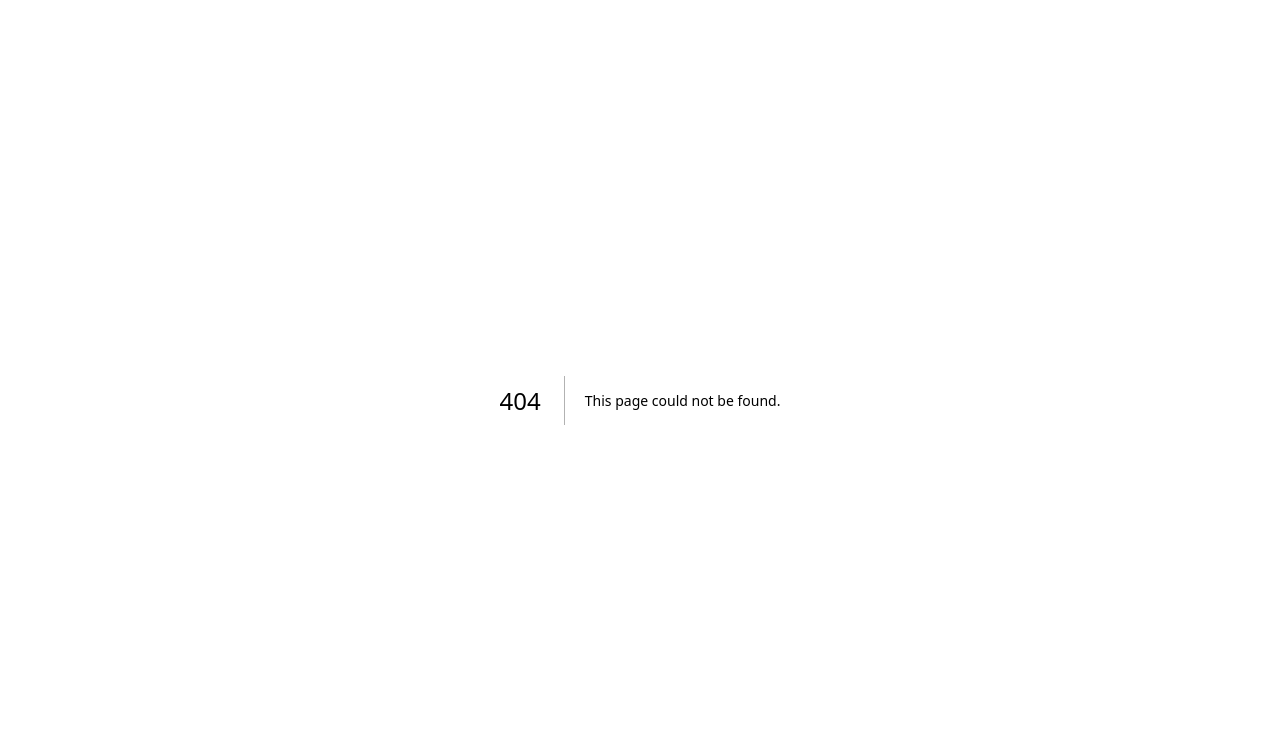
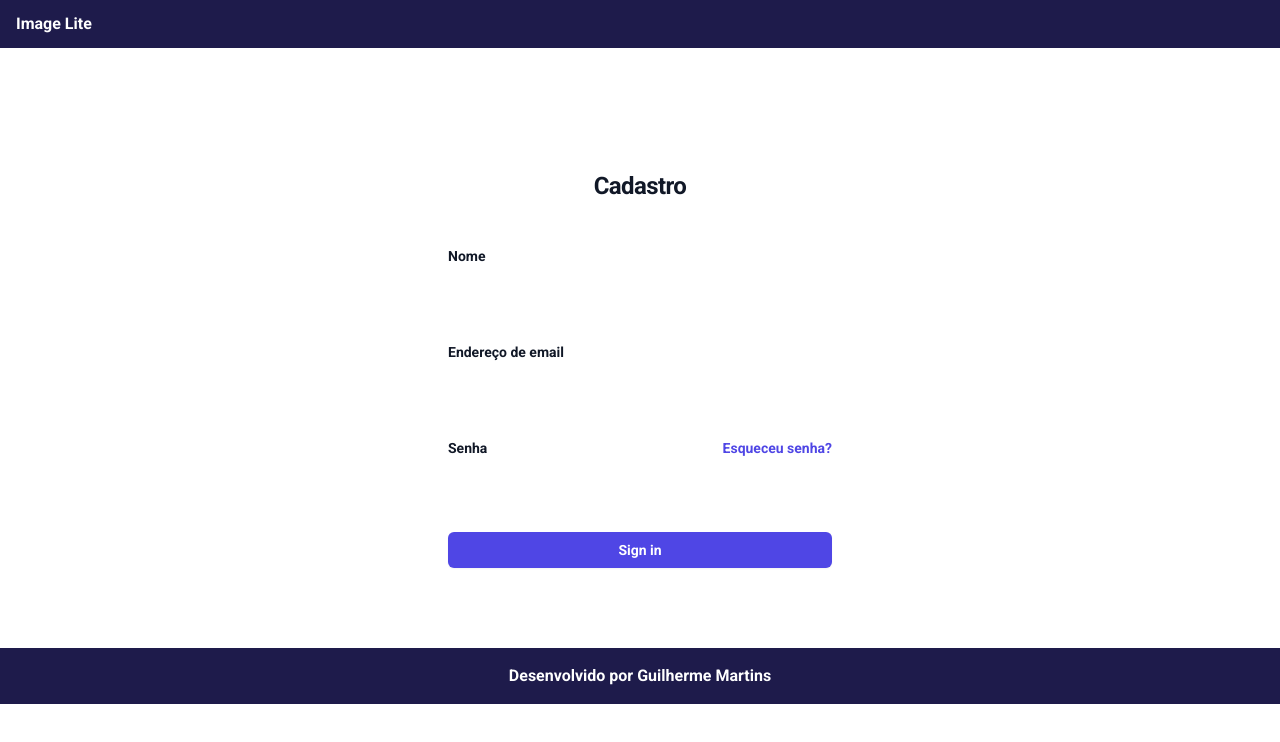
Before and after one commit to guidossan/Projeto-React-Java, a Next.js app in the folder imagelite/: page /login in a window 1280 px wide. Before the commit this address had no page. Shown: the top 742 px of the page. Built offline with nearby package versions, Linux system fonts and the light colour scheme.

Commit message:
formulário login/cadastro

```diff
--- /dev/null
+++ b/imagelite/src/app/login/page.tsx
@@ -0,0 +1,82 @@
+'use client'
+import{ Template, InputText, RenderIf } from '@/components'
+import{ useState } from 'react'
+
+
+export default function Login(){
+    const [loading, setLoading] = useState<boolean>(false);
+    const [newUser, setNewUser] = useState<boolean>(false);
+
+    return (
+        <Template loading={loading}>
+             <div className="flex min-h-full flex-1 flex-col justify-center px-6 py-12 lg:px-8">
+                <div className="sm:mx-auto sm:w-full sm:max-w-sm">
+                <RenderIf>
+                    <h2 className="mt-10 text-center text-2xl font-bold leading-9 tracking-tight text-gray-900">
+                        Cadastro
+                    </h2>
+
+                </RenderIf>
+                </div>
+
+                <div className="mt-10 sm:mx-auto sm:w-full sm:max-w-sm">
+                <form className="space-y-6" action="#" method="POST">
+                    <RenderIf>
+
+                    <div>
+                        <label htmlFor="email" className="block text-sm font-medium leading-6 text-gray-900">
+                            Nome
+                        </label>
+                        <div className="mt-2">
+                            <InputText
+                                style="w-full"
+                                id="nome"/>
+                        </div>
+                    </div>
+                    </RenderIf>
+                    <div>
+                    <label htmlFor="email" className="block text-sm font-medium leading-6 text-gray-900">
+                        Endereço de email
+                    </label>
+                    <div className="mt-2">
+                        <InputText
+                            style="w-full"
+                            id="email"/>
+                    </div>
+                    </div>
+
+                    <div>
+                    <div className="flex items-center justify-between">
+                        <label htmlFor="password" className="block text-sm font-medium leading-6 text-gray-900">
+                        Senha
+                        </label>
+                        <div className="text-sm">
+                        <a href="#" className="font-semibold text-indigo-600 hover:text-indigo-500">
+                            Esqueceu senha?
+                        </a>
+                        </div>
+                    </div>
+                    <div className="mt-2">
+                        <InputText
+                            style="w-full"
+                            id="senha"
+                            type='password'/>
+                    </div>
+                    </div>
+
+                    <div>
+                    <button
+                        type="submit"
+                        className="flex w-full justify-center rounded-md bg-indigo-600 px-3 py-1.5 text-sm font-semibold leading-6 text-white shadow-sm hover:bg-indigo-500 focus-visible:outline focus-visible:outline-2 focus-visible:outline-offset-2 focus-visible:outline-indigo-600"
+                    >
+                        Sign in
+                    </button>
+                    </div>
+                </form>
+
+
+                </div>
+            </div>
+        </Template>
+    )
+}
--- a/imagelite/src/components/input/InputText.tsx
+++ b/imagelite/src/components/input/InputText.tsx
@@ -5,16 +5,19 @@ import React from "react";
 interface InputTextProps {
     style?: string;
     onChange?: (event: React.ChangeEvent<HTMLInputElement>) => void
-    placeHolder?: string
-    id?: string
-    value?: string
+    placeHolder?: string;
+    id?: string;
+    value?: string;
+    type?: string;
 }
 export const InputText: React.FC<InputTextProps> = ({
-    onChange, style, placeHolder, id
+    onChange, style, placeHolder, id, type="text"
 }) =>{
     return (
-        <input id={id}
-            type="text"
+        <input
+
+            id={id}
+            type={type}
             onChange={onChange}
             placeholder={placeHolder}
             className={`${style} border flex-1 px-5 py-2 rounded-lg text-gray-900 border-0 pl-1 py-1.5 sm:leading-6`} />
```
Also changed, not shown: 1 other file (tests, documents, lock files or other folders).
